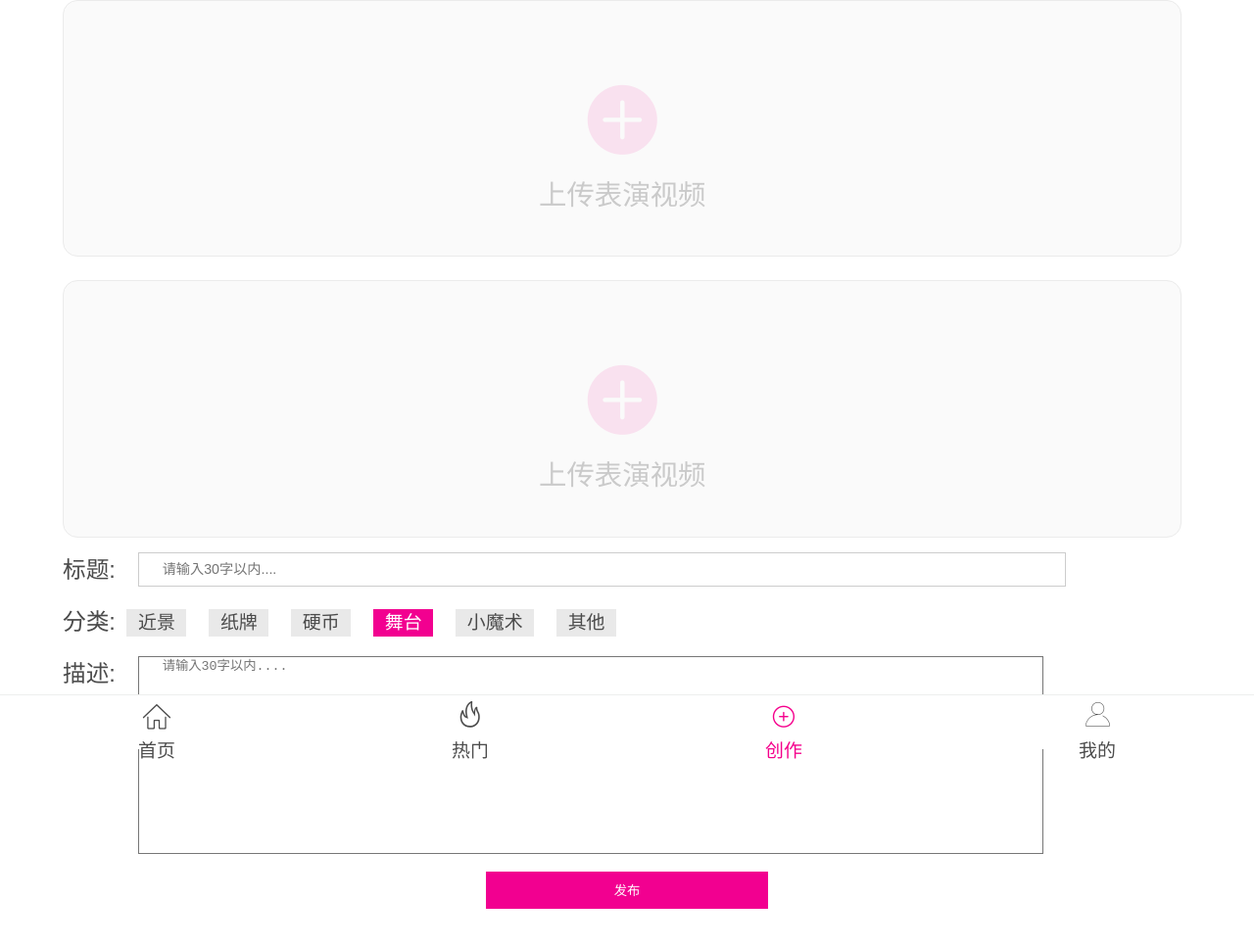
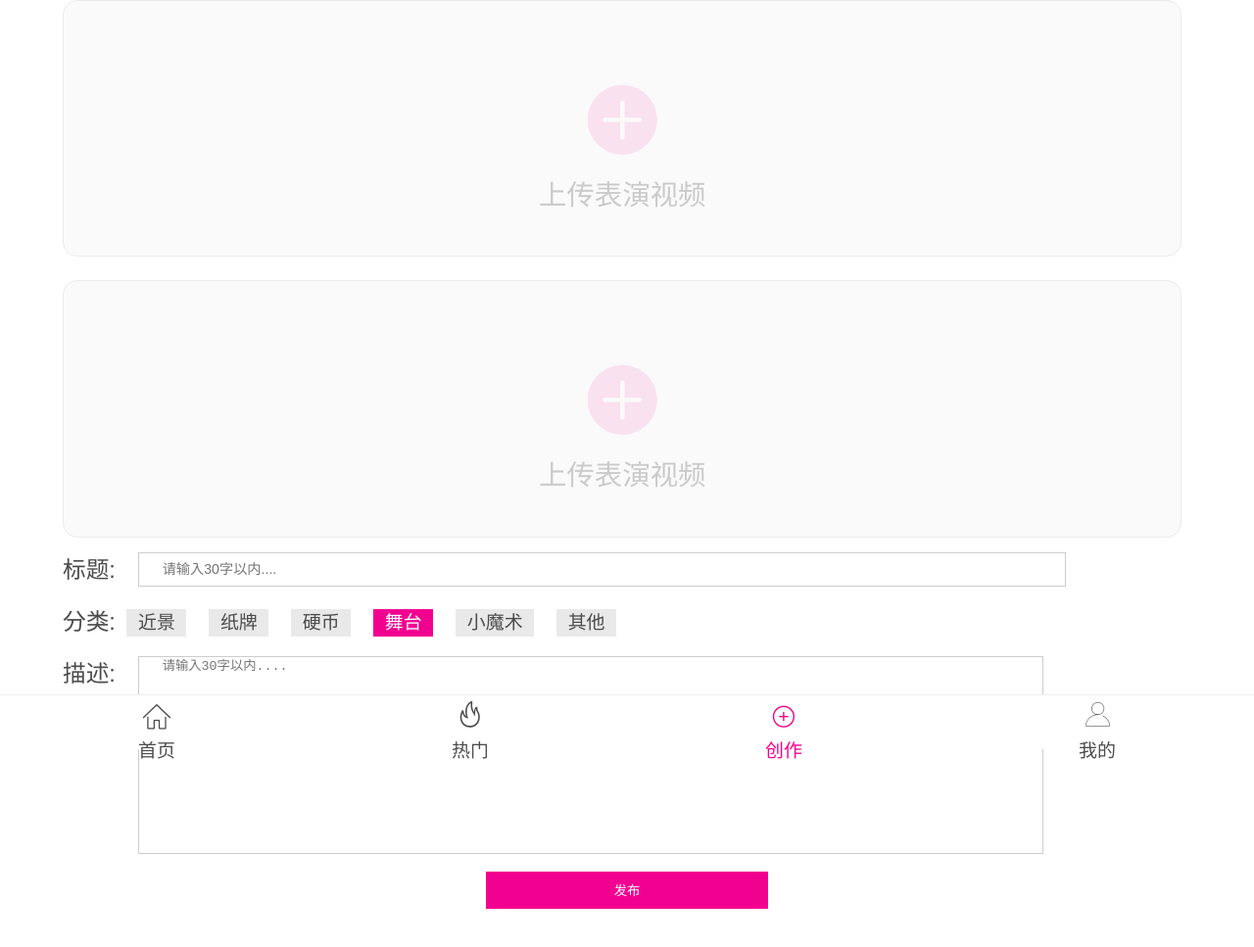
Before and after one commit to woaichitudou/test, a plain HTML site: page issue.html in a window 1280 px wide. Shown: the part 35-1002 px from the top of the page at 98% size. Drawn offline with Linux system fonts and the light colour scheme.

Commit message:
11111sasaaa

```diff
--- a/css/style.css
+++ b/css/style.css
@@ -272,6 +272,8 @@ body{
     line-height: 20px;
     outline:none;
     border-radius: 0;
+    border: none;
+    border: 1px solid #ccc;
     -webkit-appearance:none;
     resize:none;
 }
```
